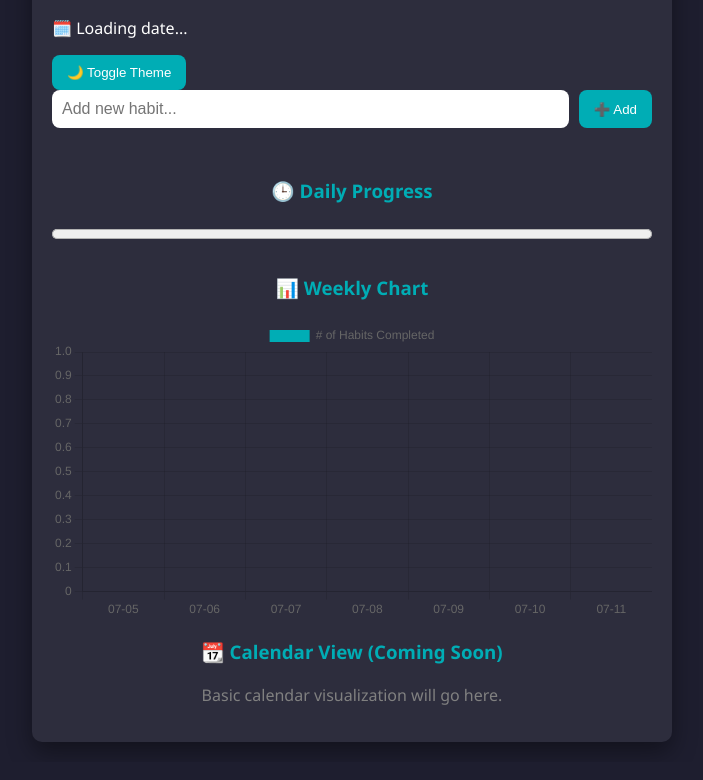
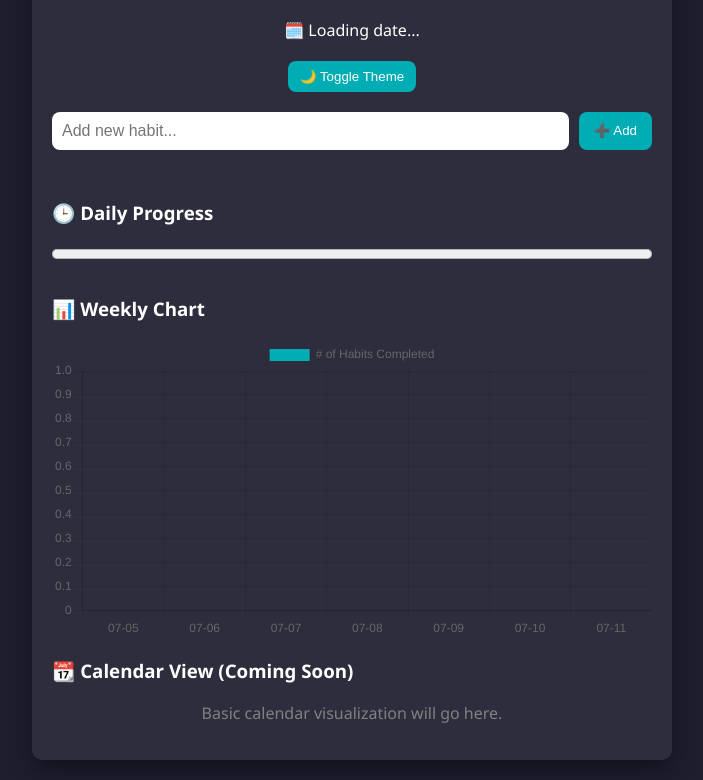
Before and after one commit to Atharva-Gore/Habit-Tracker, a plain HTML site: page index.html in a window 1280 px wide. Shown: the part 107-887 px from the top of the page, without its empty margins (288-991 px from the left). Drawn offline with nearby package versions, Linux system fonts and the light colour scheme.

Commit message:
Update style.css

```diff
--- a/style.css
+++ b/style.css
@@ -34,10 +34,29 @@ body {
   box-shadow: 0 10px 25px rgba(0, 0, 0, 0.4);
 }
 
-h1, h3 {
+header {
   text-align: center;
   margin-bottom: 20px;
+}
+
+header h1 {
   color: var(--accent);
+}
+
+#currentDate {
+  margin: 5px 0 10px;
+  font-size: 16px;
+  color: var(--text);
+}
+
+#toggleTheme {
+  margin-top: 10px;
+  background: var(--accent);
+  color: white;
+  border: none;
+  padding: 8px 12px;
+  border-radius: 8px;
+  cursor: pointer;
 }
 
 #habitForm {
@@ -54,7 +73,7 @@ h1, h3 {
   font-size: 16px;
 }
 
-#habitForm button, #toggleTheme {
+#habitForm button {
   background: var(--accent);
   color: white;
   border: none;
```
